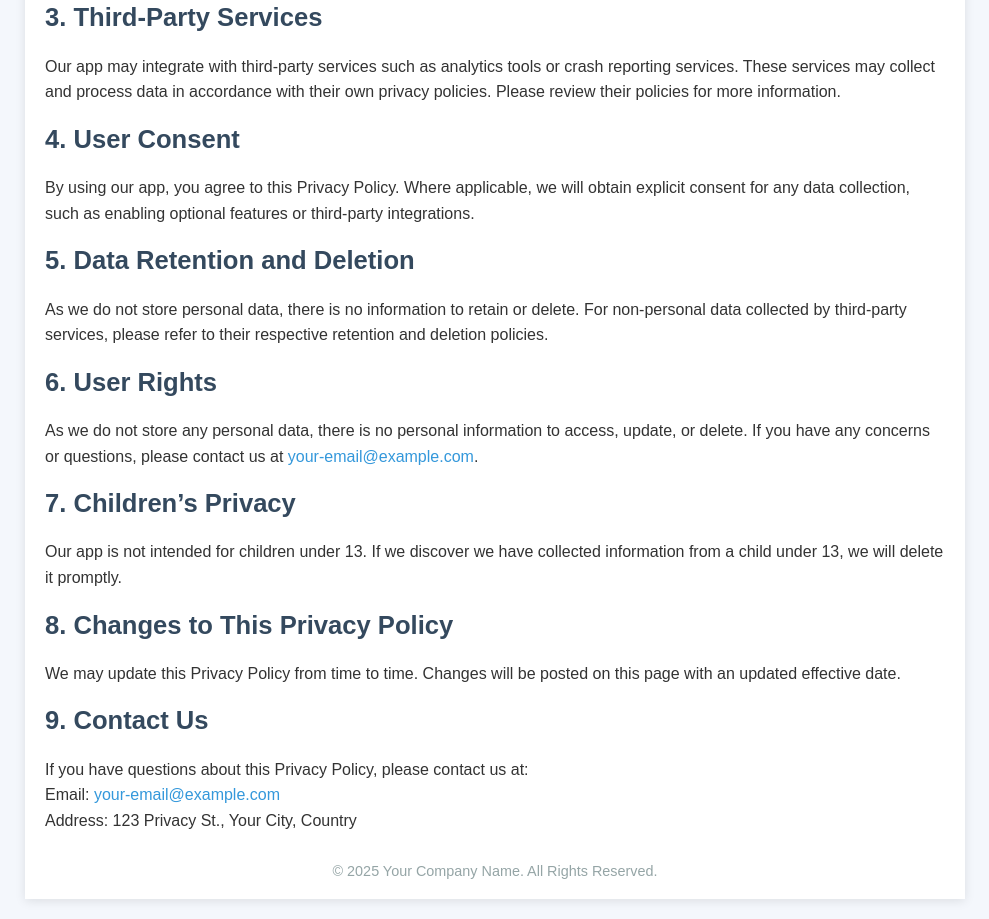
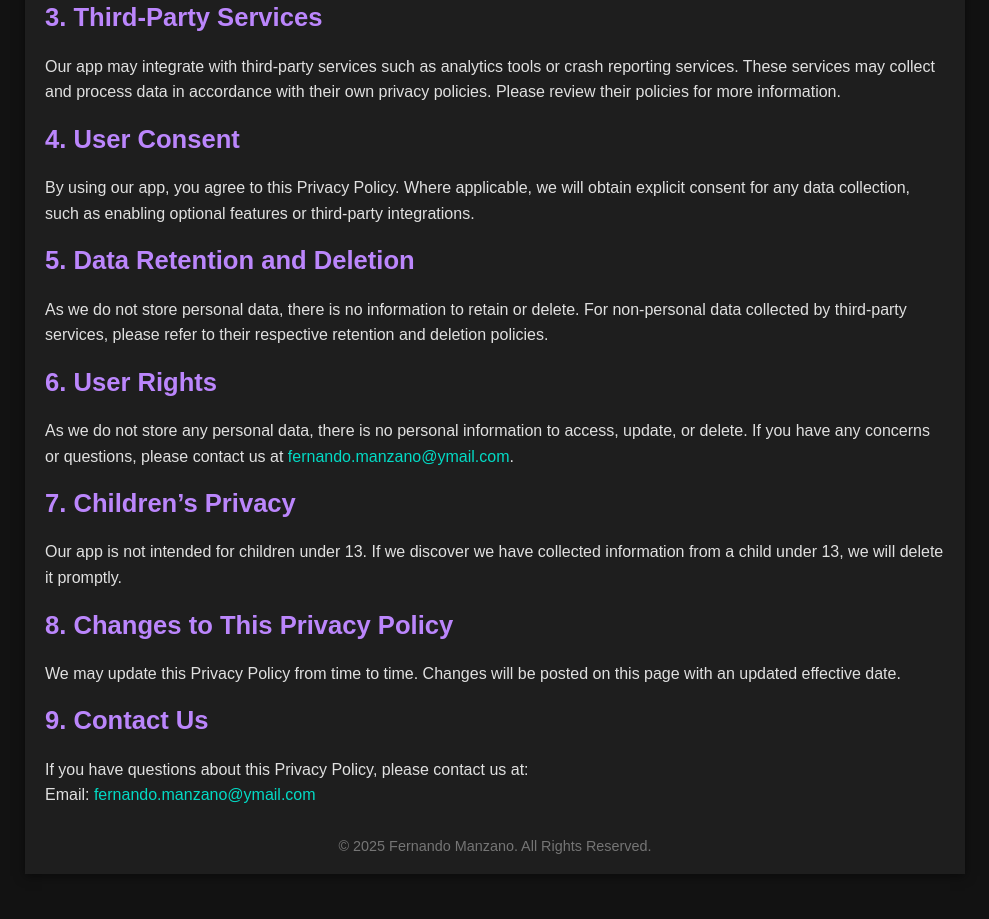
Before and after one commit to fernando-manzano/app-pages, a plain HTML site: page index.html in a window 1280 px wide. Shown: the part 400-1319 px from the top of the page, without its empty margins (145-1134 px from the left). After the commit the page ends 1294 px from the top, so only its background shows below. Drawn offline with Linux system fonts and the light colour scheme.

Commit message:
Update index.html

```diff
--- a/index.html
+++ b/index.html
@@ -8,10 +8,10 @@
         /* Global styles */
         body {
             font-family: Arial, sans-serif;
-            background-color: #f4f7fc;
+            background-color: #121212;
             margin: 0;
             padding: 0;
-            color: #333;
+            color: #e0e0e0;
         }
 
         .container {
@@ -19,8 +19,8 @@
             max-width: 900px;
             margin: 20px auto;
             padding: 20px;
-            background-color: #fff;
-            box-shadow: 0 2px 10px rgba(0, 0, 0, 0.1);
+            background-color: #1e1e1e;
+            box-shadow: 0 2px 10px rgba(0, 0, 0, 0.5);
         }
 
         .header {
@@ -30,14 +30,14 @@
 
         .header h1 {
             font-size: 2.5em;
-            color: #2c3e50;
+            color: #f5f5f5;
             margin: 0;
         }
 
         .content h2 {
             font-size: 1.6em;
             margin-top: 20px;
-            color: #34495e;
+            color: #bb86fc;
         }
 
         .content p, .content ul {
@@ -59,7 +59,7 @@
             text-align: center;
             margin-top: 30px;
             font-size: 0.9em;
-            color: #95a5a6;
+            color: #757575;
         }
 
         .footer p {
@@ -68,7 +68,7 @@
 
         /* Links styling */
         a {
-            color: #3498db;
+            color: #03dac5;
             text-decoration: none;
         }
 
@@ -102,7 +102,7 @@
             <p>As we do not store personal data, there is no information to retain or delete. For non-personal data collected by third-party services, please refer to their respective retention and deletion policies.</p>
 
             <h2>6. User Rights</h2>
-            <p>As we do not store any personal data, there is no personal information to access, update, or delete. If you have any concerns or questions, please contact us at <a href="mailto:your-email@example.com">your-email@example.com</a>.</p>
+            <p>As we do not store any personal data, there is no personal information to access, update, or delete. If you have any concerns or questions, please contact us at <a href="mailto:fernando.manzano@ymail.com">fernando.manzano@ymail.com</a>.</p>
 
             <h2>7. Children’s Privacy</h2>
             <p>Our app is not intended for children under 13. If we discover we have collected information from a child under 13, we will delete it promptly.</p>
@@ -112,13 +112,12 @@
 
             <h2>9. Contact Us</h2>
             <p>If you have questions about this Privacy Policy, please contact us at:
-                <br>Email: <a href="mailto:your-email@example.com">your-email@example.com</a>
-                <br>Address: 123 Privacy St., Your City, Country
+                <br>Email: <a href="mailto:fernando.manzano@ymail.com">fernando.manzano@ymail.com</a>
             </p>
         </section>
 
         <footer class="footer">
-            <p>© 2025 Your Company Name. All Rights Reserved.</p>
+            <p>© 2025 Fernando Manzano. All Rights Reserved.</p>
         </footer>
     </div>
 </body>
```
